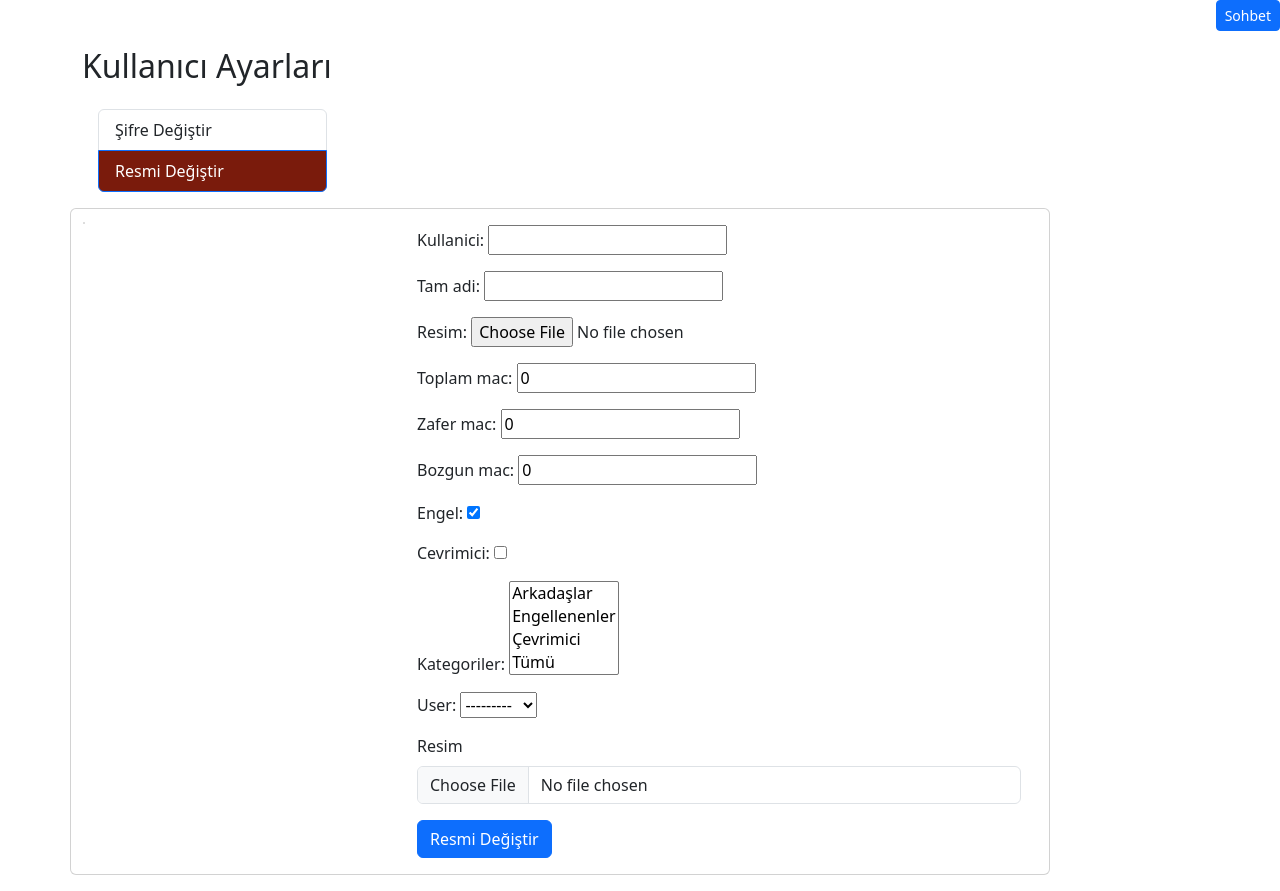
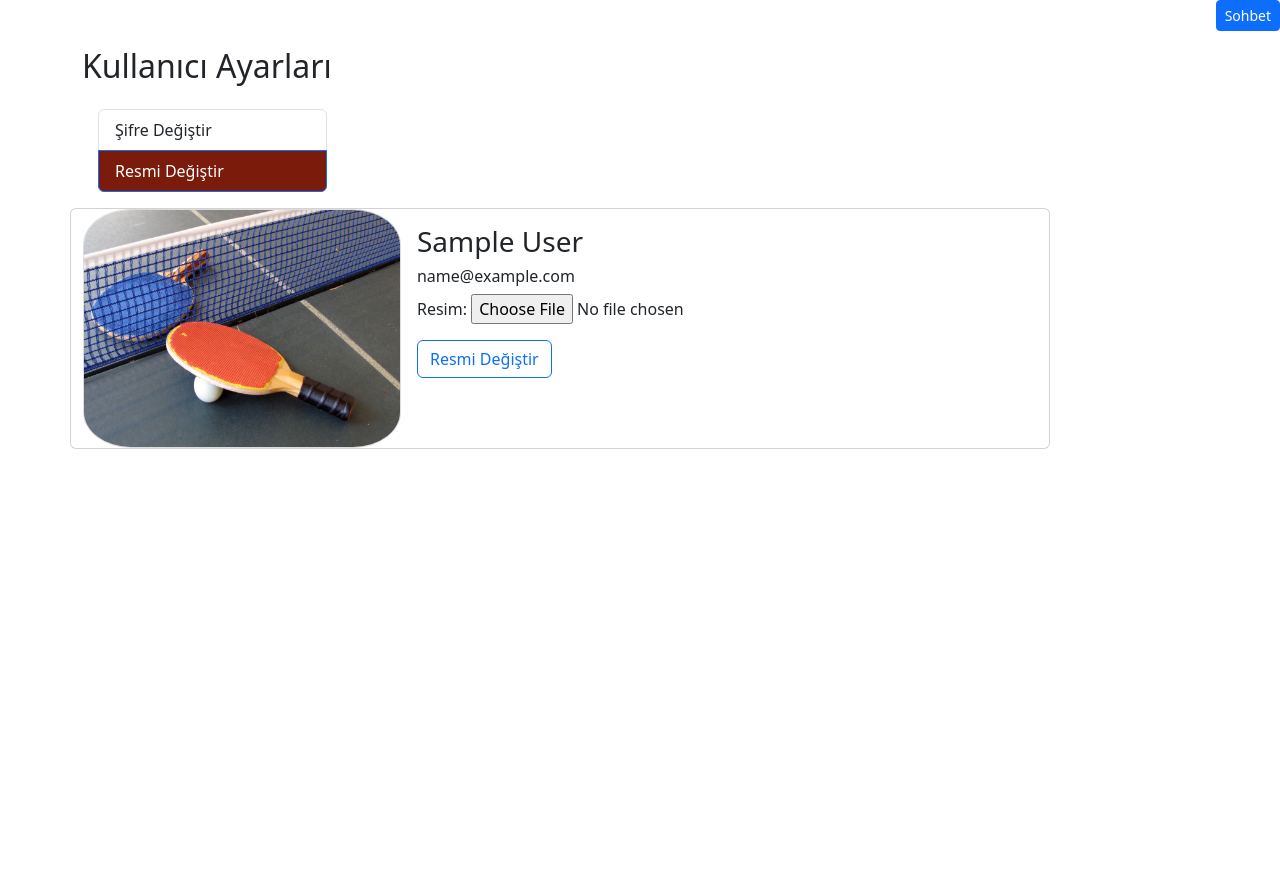
Before and after one commit to aozcelikk/ft_transcendence, a Django app: page /tr/hesap/resim in a window 1280 px wide. Shown: the part 57-948 px from the top of the page. After the commit the page ends 506 px from the top, so only its background shows below. Run offline with Django 4.2, Linux system fonts and the light colour scheme; the visitor is signed in with stand-in values (Sample User, id 1); data comes from the database, SQL or seed files in the repository; some libraries are stand-ins or nearby versions.

Commit message:
Resim form düzeltme

```diff
--- a/account/forms.py
+++ b/account/forms.py
@@ -1,8 +1,10 @@
 from django import forms
 from blog.models import Kisiler,Kategori
+from django.contrib.auth.forms import UserCreationForm,UserChangeForm
+from django.contrib.auth.models import User
 
 
 class ImageForm(forms.ModelForm):
-    class Meta:
-        model = Kisiler
-        fields = ('kullanici', 'tam_adi', 'resim', 'toplam_mac', 'zafer_mac', 'bozgun_mac', 'engel', 'cevrimici', 'kategoriler', 'user')
+	class Meta:
+		model = Kisiler
+		fields = ['resim']
--- a/account/templates/registration/resim.html
+++ b/account/templates/registration/resim.html
@@ -24,32 +24,26 @@
 				</div>
 			</div>
 		</div>
-		{% comment %} {% for kisi in kisiler %}
-			{% if kisi.kullanici == user.get_username %} {% endcomment %}
+
 		<div class="card mb-3" style="max-width: 980px;">
 			<div class="row g-0">
 				<div class="col-md-4">
-							<img src="{{kisi.resim.url}}" style="width:100%; height:auto%; border: 1px solid #ddd; border-radius: 15%;">
+					<img src="{{user.kisiler.resim.url}}" style="width:100%; height:auto%; border: 1px solid #ddd; border-radius: 15%;">
 				</div>
 				<div class="col-md-8">
 					<div class="card-body">
 						<form action=" " method="post" enctype="multipart/form-data">
 							{% csrf_token %}
-									{% comment %} <h3>{{user.get_full_name|title}}</h3>
-									<h6>{{user.email}}</h6> {% endcomment %}
+							<h3>{{user.get_full_name|title}}</h3>
+							<h6>{{user.email}}</h6>
+
 							{{form.as_p}}
-									<div class="mb-3">
-										<label for="" class="form-label">{% trans "Resim" %}</label>
-										<input type="file" Required name="resim" class="form-control">
-									</div>
-								<input type="submit" class="btn btn-primary" value="{% trans "Resmi Değiştir" %}">
-								</form> {% if img_obj %}  <h3>Succesfully uploaded : {{img_obj.kullanici}}</h3> {% endif %}
+						<button class="btn btn-outline-primary" type="submit">{% trans "Resmi Değiştir" %}</button>
+						</form>
 					</div>
 				</div>
 			</div>
 		</div>
-			{% comment %} {% endif %}
-		{% endfor %} {% endcomment %}
 	</div>
 </div>
 
--- a/account/urls.py
+++ b/account/urls.py
@@ -8,6 +8,6 @@ urlpatterns = [
 	path(_("kayit"), views.register_request, name="kayit"),
 	path(_("cikis"), views.logout_request, name="cikis"),
 	path(_("kullanici"),views.auth_settings, name="kullanici"),
-	path(_("resim"),views.image_upload_view, name="resim"),
+	path(_("resim"),views.resim, name="resim"),
 	path(_("password_change"),views.password_change, name="sifre"),
 ]
--- a/account/views.py
+++ b/account/views.py
@@ -5,7 +5,7 @@ from django.conf.urls.i18n import i18n_patterns
 from django.utils.translation import gettext_lazy as _
 from django.db import models
 from blog.models import Kisiler,Kategori
-from django.contrib.auth.forms import UserChangeForm, UserCreationForm
+from django.contrib.auth.forms import UserChangeForm, UserCreationForm, AuthenticationForm,PasswordChangeForm,SetPasswordForm
 from django.urls import reverse_lazy
 from django.views import generic
 from django.contrib.messages import constants as messages
@@ -93,48 +93,19 @@ def password_change(request):
 		return render(request, "registration/password_change_form.html")
 	return redirect("anasayfa")
 
-# def resim(request):
-# 	if request.user.is_authenticated:
-# 		veri={
-# 			"kisiler":Kisiler.objects.all()
-# 		}
-# 		if request.method == 'POST':
-# 			depo = Kisiler()
-# 			if len(request.FILES) != 0:
-# 				depo.resim = request.FILES['resim']
-# 				depo.kullanici = request.POST.get('{{ user.get_username }}')
-# 			depo.save()
-# 			messages.success(request, "Resim Başarıyla Değiştirildi")
-
-# 			return redirect("anasayfa")
-# 		return render(request, "registration/resim.html", veri)
-# 	return redirect("anasayfa")
-
-
-def image_upload_view(request):
-	if request.method == 'POST':
-		form = ImageForm(request.POST, request.FILES)
-		if form.is_valid():
-			form.save()
-			# Get the current instance object to display in the template
-			img_obj = form.instance
-			return render(request, 'registration/resim.html', {'form': form, 'img_obj': img_obj})
-	else:
-		form = ImageForm()
+def resim(request):
+	if request.user.is_authenticated:
+		if request.method=="POST":
+			form = ImageForm(request.POST, request.FILES, instance=request.user.kisiler)
+			if form.is_valid():
+				form.save()
+				return redirect('kullanici')
+			else:
+				form = ImageForm(instance=request.user)
+		else:
+			form=ImageForm()
 		return render(request, 'registration/resim.html', {'form': form})
-
-
-
-
-
-
-# def resim(request):
-# 	if request.user.is_authenticated:
-# 		veri={
-# 			"kisiler":Kisiler.objects.all()
-# 		}
-# 		return render(request, "registration/resim.html", veri)
-# 	return redirect("anasayfa")
+	return redirect("anasayfa")
 
 def logout_request(request):
 	logout(request)
--- a/blog/models.py
+++ b/blog/models.py
@@ -4,25 +4,6 @@ from django.contrib.auth.models import User
 from django.utils.text import slugify
 from django.dispatch import receiver
 from django.db.models.signals import post_save
-
-# class Kategori(models.Model):
-# 	STATUS = (
-# 		("Arkadaşlar", "arkadaslar"),
-# 		("Engellenenler", "engellenenler"),
-# 		("Çevrimici", "cevrimici"),
-# 		("Tümü", "tumu")
-# 	)
-# 	name = models.CharField(max_length=150, choices = STATUS)
-# 	slug = models.SlugField(null=False,blank=True,unique=True,db_index=True,editable=False)
-
-# 	def save(self, *args, **kwargs):
-# 		self.slug = slugify(self.name)
-# 		super().save(*args, **kwargs)
-
-# 	def __str__(self):
-# 		return self.name
-
-
 
 class Kategori(models.Model):
 	name = models.CharField(max_length=150)
@@ -38,7 +19,7 @@ class Kategori(models.Model):
 class Kisiler(models.Model):
 	kullanici = models.CharField(max_length=150, null=False)
 	tam_adi = models.CharField(max_length=150, null=False)
-	resim = models.ImageField(upload_to="blogs", default="blogs/7.jpg")
+	resim = models.ImageField(upload_to="blogs", default="blogs/7.jpg", blank=True)
 	toplam_mac = models.IntegerField(default=0)
 	zafer_mac = models.IntegerField(default=0)
 	bozgun_mac = models.IntegerField(default=0)
```
Lines whose indentation alone changed are shown as unchanged.
